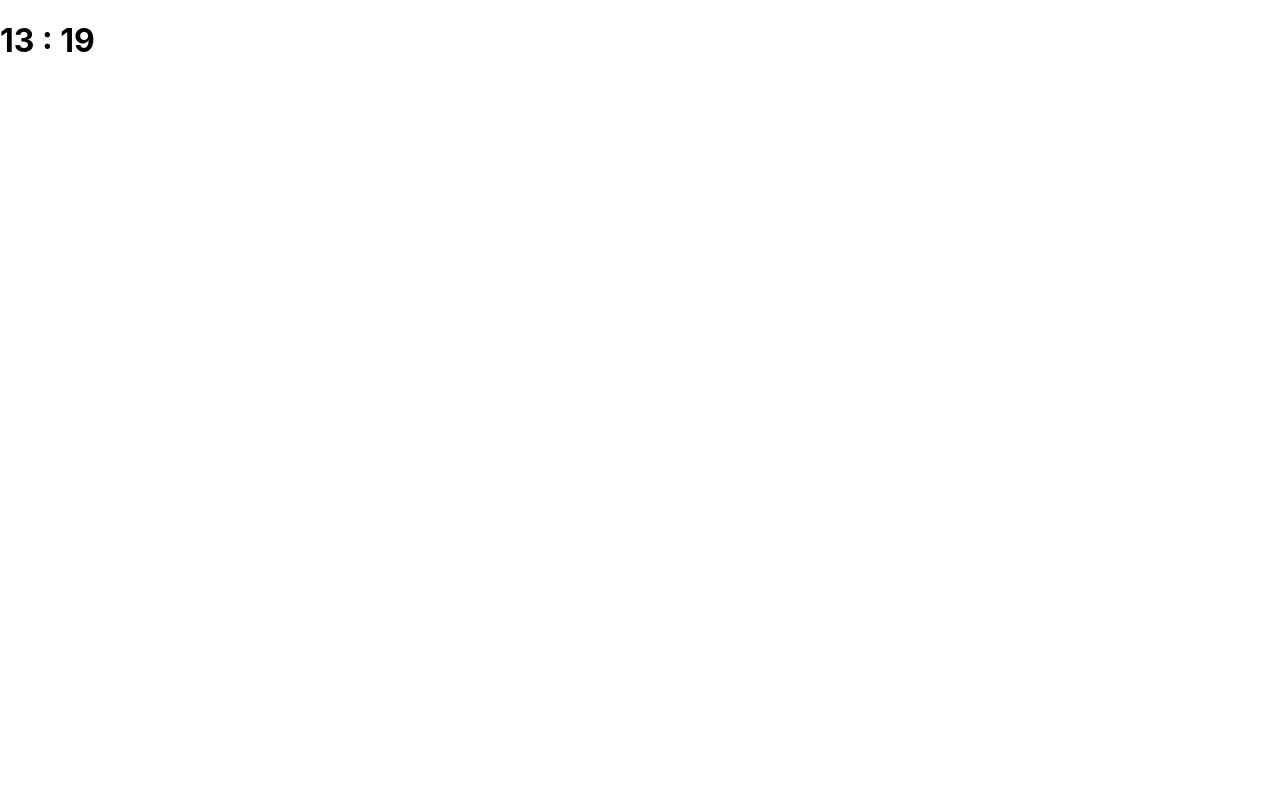
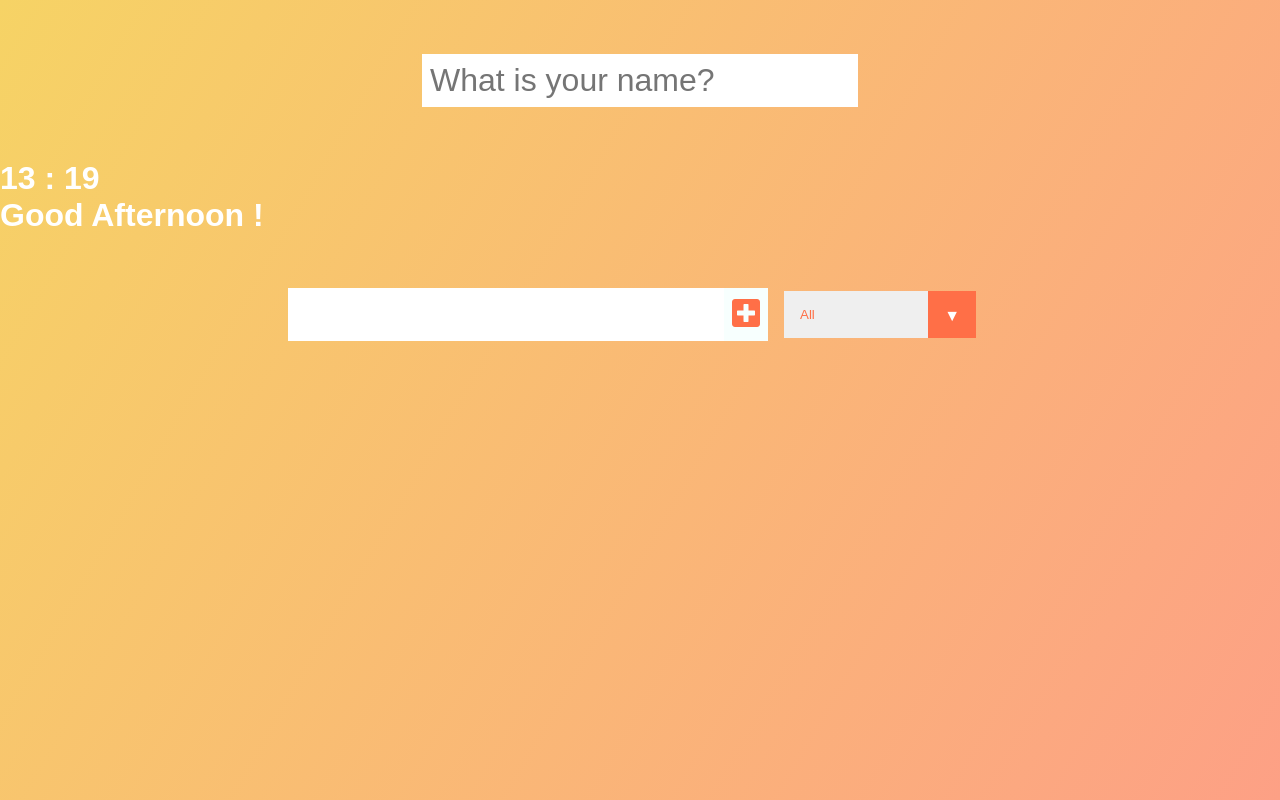
Before and after one commit to donggoolosori/newtab_todo_react, a React (Create React App) app: page / in a window 1280 px wide. Built offline with nearby package versions, Linux system fonts and the light colour scheme.

Commit message:
Set Frame 1.form 2. greeting, 3. name 4.todo

```diff
--- a/package.json
+++ b/package.json
@@ -9,7 +9,8 @@
     "react": "^17.0.1",
     "react-dom": "^17.0.1",
     "react-router-dom": "^5.2.0",
-    "react-scripts": "3.4.4"
+    "react-scripts": "3.4.4",
+    "uuid": "^8.3.1"
   },
   "scripts": {
     "start": "react-scripts start",
--- a/public/index.html
+++ b/public/index.html
@@ -8,6 +8,16 @@
     <meta
       name="description"
       content="Web site created using create-react-app"
+    />
+    <link
+      href="https://fonts.googleapis.com/css2?family=Kumbh+Sans:wght@300&display=swap"
+      rel="stylesheet"
+    />
+    <link
+      rel="stylesheet"
+      href="https://use.fontawesome.com/releases/v5.14.0/css/all.css"
+      integrity="sha384-HzLeBuhoNPvSl5KYnjx0BT+WB0QEEqLprO+NBkkk5gbc67FTaL7XIGa2w1L0Xbgc"
+      crossorigin="anonymous"
     />
     <link rel="apple-touch-icon" href="%PUBLIC_URL%/logo192.png" />
     <!--
--- /dev/null
+++ b/src/App.css
@@ -0,0 +1,139 @@
+* {
+  margin: 0;
+  padding: 0;
+  box-sizing: border-box;
+}
+body {
+  background-image: linear-gradient(120deg, #f6d365 0%, #fda085 100%);
+  color: white;
+  font-family: "Poppins", sans-serif;
+  min-height: 100vh;
+}
+header {
+  font-size: 2rem;
+}
+
+header,
+form {
+  min-height: 20vh;
+  display: flex;
+  justify-content: center;
+  align-items: center;
+}
+form input,
+form button {
+  padding: 0.5rem;
+  font-size: 2rem;
+  border: none;
+  background: white;
+}
+form button {
+  color: #ff6f47;
+  background: #f7fffe;
+  cursor: pointer;
+  transition: all 0.3s ease;
+}
+form button:hover {
+  background: #ff6f47;
+  color: white;
+}
+.todo-container {
+  display: flex;
+  justify-content: center;
+  align-items: center;
+}
+
+.todo-list {
+  min-width: 30%;
+  list-style: none;
+}
+
+.todo {
+  margin: 0.5rem;
+  background: white;
+  font-size: 1.5rem;
+  color: black;
+  display: flex;
+  justify-content: space-between;
+  align-items: center;
+  transition: all 1s ease;
+}
+.filter-todo {
+  padding: 1rem;
+}
+.todo li {
+  flex: 1;
+}
+
+.trash-btn,
+.complete-btn {
+  background: #ff6f47;
+  color: white;
+  border: none;
+  padding: 1rem;
+  cursor: pointer;
+  font-size: 1rem;
+}
+.complete-btn {
+  background: rgb(11, 212, 162);
+}
+.todo-item {
+  padding: 0rem 0.5rem;
+}
+
+.fa-trash,
+.fa-check {
+  pointer-events: none;
+}
+
+.fall {
+  transform: translateY(10rem) rotateZ(20deg);
+  opacity: 0;
+}
+
+.completed {
+  text-decoration: line-through;
+  opacity: 0.5;
+}
+
+/*CUSTOM SELECTOR */
+select {
+  -webkit-appearance: none;
+  -moz-appearance: none;
+  -ms-appearance: none;
+  appearance: none;
+  outline: 0;
+  box-shadow: none;
+  border: 0 !important;
+  background-image: none;
+}
+
+/* Custom Select */
+.select {
+  margin: 1rem;
+  position: relative;
+  overflow: hidden;
+}
+select {
+  color: #ff6f47;
+  font-family: "Poppins", sans-serif;
+  cursor: pointer;
+  width: 12rem;
+}
+/* Arrow */
+.select::after {
+  content: "\25BC";
+  position: absolute;
+  top: 0;
+  right: 0;
+  padding: 1rem;
+  background: #ff6f47;
+  cursor: pointer;
+  pointer-events: none;
+}
+/* Transition */
+/*
+    .select:hover::after {
+      transform: scale(1.5);
+    }
+    */
--- a/src/App.js
+++ b/src/App.js
@@ -1,10 +1,80 @@
-import React from "react";
+import React, { useEffect, useState } from "react";
+import "./App.css";
+//components
 import Clock from "./components/Clock";
+import Greeting from "./components/Greeting";
+import Name from "./components/Name";
+import Form from "./components/Form";
+import TodoList from "./components/TodoList";
+
+const localName = "userName";
+const localTodos = "todos";
 
 function App() {
+  //Use States
+  const [name, setName] = useState("");
+  const [todos, setTodos] = useState([]);
+  const [filteredTodos, setFilteredTodos] = useState([]);
+  const [status, setStatus] = useState("all");
+  //Use Effect
+  // Run Once at Start
+  useEffect(() => {
+    // load localstorage name
+    const getLocalName = () => {
+      if (localStorage.getItem(localName) !== null) {
+        setName(localStorage.getItem(localName));
+      }
+    };
+    // load localstorage todos
+    const getLocalTodos = () => {
+      if (localStorage.getItem(localTodos) === null) {
+        localStorage.setItem(localTodos, JSON.stringify([]));
+      } else {
+        setTodos(JSON.parse(localStorage.getItem(localTodos)));
+      }
+    };
+    getLocalName();
+    getLocalTodos();
+  }, []);
+  // Name Change
+  useEffect(() => {
+    const saveLocalName = () => {
+      localStorage.setItem(localName, name);
+    };
+    saveLocalName();
+  }, [name]);
+  // todos, status change
+  useEffect(() => {
+    const filterHandler = () => {
+      switch (status) {
+        case "completed":
+          setFilteredTodos(todos.filter((todo) => todo.completed === true));
+          break;
+        case "uncompleted":
+          setFilteredTodos(todos.filter((todo) => todo.completed === false));
+          break;
+        default:
+          setFilteredTodos(todos);
+          break;
+      }
+    };
+    const saveLocalTodos = () => {
+      localStorage.setItem("todos", JSON.stringify(todos));
+    };
+    filterHandler();
+    saveLocalTodos();
+  }, [todos, status]);
   return (
     <div className="App">
+      <Name name={name} setName={setName} />
       <Clock />
+      <Greeting name={name} />
+      <Form todos={todos} setTodos={setTodos} setStatus={setStatus} />
+      <TodoList
+        todos={todos}
+        setTodos={setTodos}
+        filteredTodos={filteredTodos}
+      />
     </div>
   );
 }
--- /dev/null
+++ b/src/components/Form.js
@@ -0,0 +1,39 @@
+import React, { useState } from "react";
+import { v4 as uuidv4 } from "uuid";
+
+const Form = ({ todos, setTodos, setStatus }) => {
+  const [inputText, setInputText] = useState("");
+  const inputTextHandler = (e) => {
+    setInputText(e.target.value);
+  };
+  const submitTodoHandler = (e) => {
+    e.preventDefault();
+    setTodos([...todos, { text: inputText, completed: false, id: uuidv4() }]);
+    setInputText("");
+  };
+  const statusHandler = (e) => {
+    setStatus(e.target.value);
+  };
+  return (
+    <form>
+      <input
+        value={inputText}
+        onChange={inputTextHandler}
+        type="text"
+        className="todo-input"
+      />
+      <button onClick={submitTodoHandler} className="todo-button" type="submit">
+        <i className="fas fa-plus-square"></i>
+      </button>
+      <div className="select">
+        <select onChange={statusHandler} name="todos" className="filter-todo">
+          <option value="all">All</option>
+          <option value="completed">Completed</option>
+          <option value="uncompleted">Uncompleted</option>
+        </select>
+      </div>
+    </form>
+  );
+};
+
+export default Form;
--- /dev/null
+++ b/src/components/Greeting.js
@@ -0,0 +1,20 @@
+import React from "react";
+
+const Greeting = ({ name }) => {
+  const hour = new Date().getHours();
+  let greet;
+  if (hour >= 5 && hour < 12) {
+    greet = "Morning";
+  } else if (hour >= 12 && hour < 17) {
+    greet = "Afternoon";
+  } else {
+    greet = "Evening";
+  }
+  return (
+    <h1 className="js-greeting">
+      Good {greet} {name}!
+    </h1>
+  );
+};
+
+export default Greeting;
--- /dev/null
+++ b/src/components/Name.js
@@ -0,0 +1,28 @@
+import React, { useState } from "react";
+
+const Name = ({ name, setName }) => {
+  const [inputText, setInputText] = useState("");
+
+  const inputTextHandler = (e) => {
+    setInputText(e.target.value);
+  };
+  const submitNameHandler = (e) => {
+    e.preventDefault();
+    setName(inputText);
+    setInputText("");
+  };
+
+  return (
+    <form className="js-form" onSubmit={submitNameHandler}>
+      <input
+        value={inputText}
+        onChange={inputTextHandler}
+        type="text"
+        spellCheck="false"
+        placeholder="What is your name?"
+      />
+    </form>
+  );
+};
+
+export default Name;
--- /dev/null
+++ b/src/components/Todo.js
@@ -0,0 +1,35 @@
+import React from "react";
+
+const Todo = ({ todo, todos, setTodos, filteredTodos }) => {
+  const completeHandler = () => {
+    setTodos(
+      todos.map((item) => {
+        if (item.id === todo.id) {
+          return {
+            ...item,
+            completed: !item.completed,
+          };
+        }
+        return item;
+      })
+    );
+  };
+  const deleteHandler = () => {
+    setTodos(todos.filter((item) => item.id !== todo.id));
+  };
+  return (
+    <div className="todo">
+      <li className={`todo-item ${todo.completed ? "completed" : ""}`}>
+        {todo.text}
+      </li>
+      <button onClick={completeHandler} className="complete-btn">
+        <i className="fas fa-check"></i>
+      </button>
+      <button onClick={deleteHandler} className="trash-btn">
+        <i className="fas fa-trash"></i>
+      </button>
+    </div>
+  );
+};
+
+export default Todo;
--- /dev/null
+++ b/src/components/TodoList.js
@@ -0,0 +1,22 @@
+import React from "react";
+import Todo from "./Todo";
+
+const TodoList = ({ todos, setTodos, filteredTodos }) => {
+  return (
+    <div className="todo-container">
+      <ul className="todo-list">
+        {filteredTodos.map((todo) => (
+          <Todo
+            key={todo.id}
+            todo={todo}
+            todos={todos}
+            setTodos={setTodos}
+            filteredTodos={filteredTodos}
+          />
+        ))}
+      </ul>
+    </div>
+  );
+};
+
+export default TodoList;
```
Also changed, not shown: 1 other file (tests, documents, lock files or other folders).
